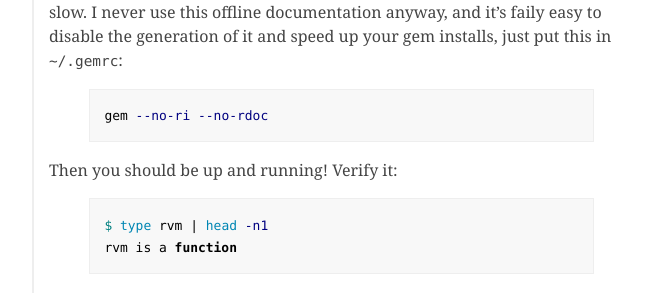
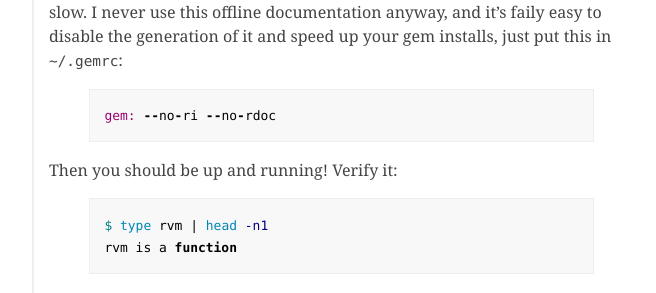
Before and after one commit to igor47/blog, a Jekyll site: the page built from _posts/2010-09-07-how-to-use-rvm-the-right-way.md, in a window 1280 px wide and 900 px high, scrolled down 561 px. Shown: the part 152-445 px from the top of the window, without its empty margins (218-874 px from the left). Built offline with Jekyll 4.4.1, drawn with Linux system fonts in a browser that asks for light colours; Markdown is read by kramdown in place of the engine named in the settings; comment, search, counter and statistics services are not loaded.

Commit message:
YAML syntax error fixed.

```diff
--- a/_posts/2010-09-07-how-to-use-rvm-the-right-way.md
+++ b/_posts/2010-09-07-how-to-use-rvm-the-right-way.md
@@ -23,8 +23,8 @@
 
 What I hate about installing gems, is that `ri` and `rdoc` usually are extremely slow. I never use this offline documentation anyway, and it's faily easy to disable the generation of it and speed up your gem installs, just put this in `~/.gemrc`:
 
-{% highlight bash %}
-gem --no-ri --no-rdoc
+{% highlight ruby %}
+gem: --no-ri --no-rdoc
 {% endhighlight %}
 
 Then you should be up and running! Verify it:
```
